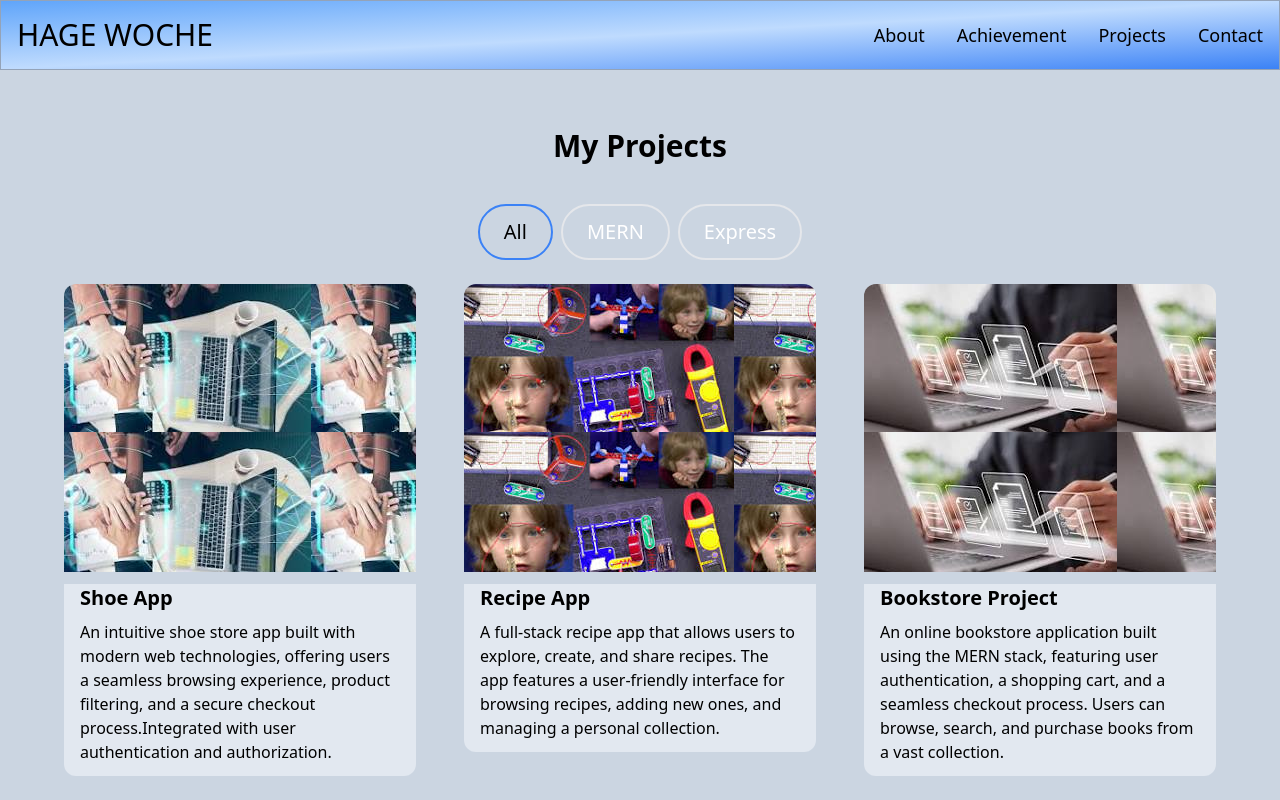
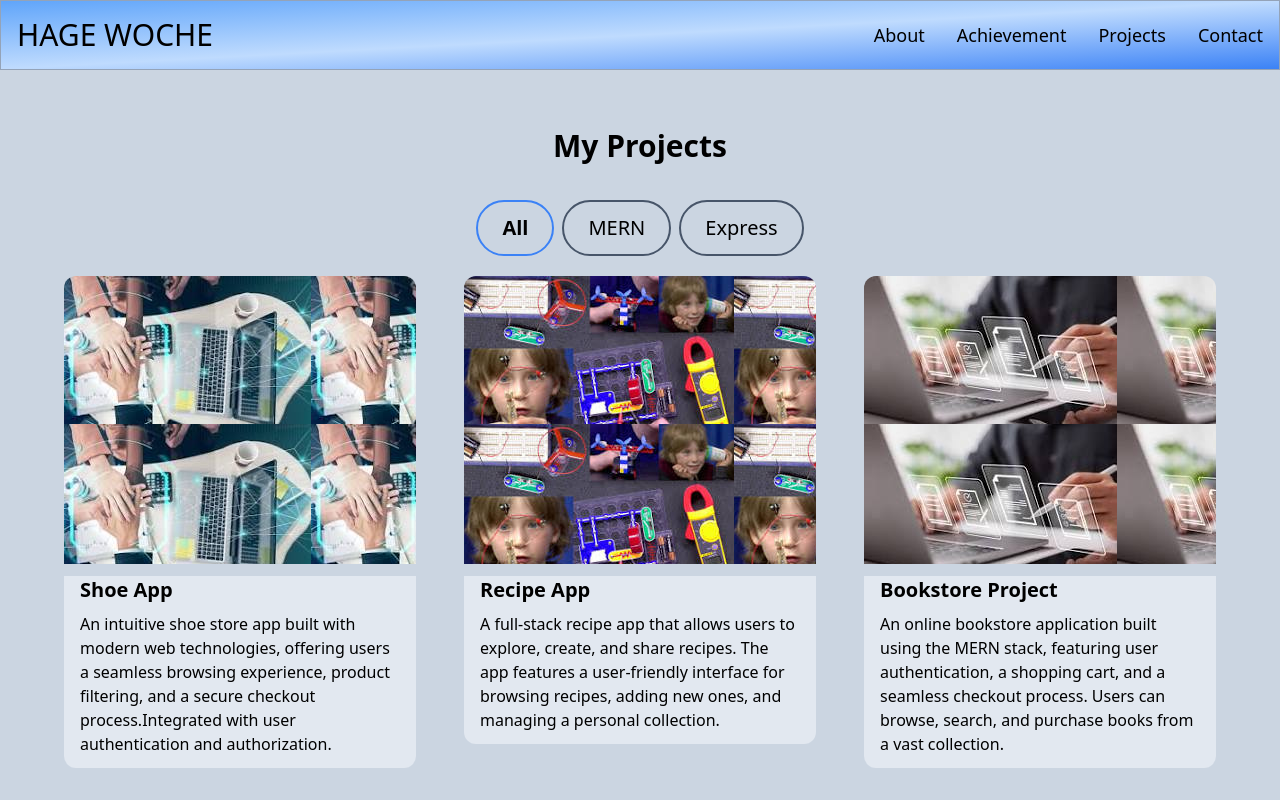
Before and after one commit to Hage714/Personal-portfolio, a Next.js app: page /projectssection in a window 1280 px wide. Shown: the top 800 px of the page. Built offline with nearby package versions, Linux system fonts and the light colour scheme.

Commit message:
New changes in deployment

```diff
--- a/pages/emailsection.js
+++ b/pages/emailsection.js
@@ -56,7 +56,7 @@ const EmailSection = () => {
             >
                 <div className="absolute inset-0 flex justify-center items-center"></div>
                 <div className="z-10">
-                    <h5 className="text-xl font-bold text-black my-2">Let's connect</h5>
+                            <h5 className="text-xl font-bold text-black my-2">Let us connect</h5>
                     <p className="mb-4 max-w-md text-black">
                         I’m always excited to connect with fellow developers, tech
                         enthusiasts, and potential collaborators. Whether you have a
@@ -123,7 +123,7 @@ const EmailSection = () => {
                             <textarea
                                 name="message"
                                 className="border-2 text-black border-gray-400 p-2 w-full"
-                                placeholder="Let's talk about ..."
+                                        placeholder="Let&apos;s talk about ..."
                                 rows="4"
                             />
                         </div>
--- a/pages/index.js
+++ b/pages/index.js
@@ -37,7 +37,7 @@ export default function Home() {
               />{" "}
             </h1>
             <p className="text-gray-800 text-base sm:text-lg lg:text-xl mb-6">
-              I am Hage Woche, a software developer with a specialization in JavaScript. I create innovative solutions that solve real-world problems and enhance user experiences. Explore my work to see how I bring ideas to life through code, and feel free to reach out if you're interested in collaborating or learning more about my projects. Let's build something amazing together!
+              I am Hage Woche, a software developer with a specialization in JavaScript. I create innovative solutions that solve real-world problems and enhance user experiences. Explore my work to see how I bring ideas to life through code, and feel free to reach out if you are interested in collaborating or learning more about my projects.Let us build something amazing together!
             </p>
             <div>
               <a href="#contact">
--- a/pages/projectcard.js
+++ b/pages/projectcard.js
@@ -17,7 +17,7 @@ const ProjectCard = ({ imgUrl, title, description, gitUrl, previewUrl }) => {
 
             </div>
             <div className='text-black rounded-b-xl mt-3 bg-slate-200 px-4 pb-3'>
-                <h5 className="text-xl font-semibold mb-2">{title}</h5>
+                <h5 className="text-xl font-semibold mb-2 hover:underline">{title}</h5>
                 <p className='text-black'>{description}</p>
             </div>
         </div>
--- a/pages/projectssection.js
+++ b/pages/projectssection.js
@@ -2,9 +2,8 @@
 import React, { useState, useRef } from "react";
 import Navbar from "@/components/Navbar";
 import Footer from "@/components/Footer";
-
-import ProjectCard from "./ProjectCard";
-import ProjectTag from "./ProjectTag";
+import ProjectCard from "./projectcard";
+import ProjectTag from "./projecttag";
 import { motion, useInView } from "framer-motion";
 
 const projectsData = [
@@ -94,18 +93,18 @@ const ProjectsSection = () => {
                         <h2 className="text-black text-center text-3xl font-bold mb-4 hover:underline hover:text-slate-500">
                     My Projects
                 </h2>
-                <div className="text-black flex flex-row justify-center items-center gap-2 py-6">
-                    <ProjectTag
+                <div className=" flex flex-row justify-center items-center gap-2 py-5 ">
+                            <ProjectTag
                         onClick={handleTagChange}
                         name="All"
-                        isSelected={tag === "All"}
+                        isSelected={tag === "All"} className="text-black"
                     />
-                    <ProjectTag
+                            <ProjectTag
                         onClick={handleTagChange}
                         name="MERN"
                                 isSelected={tag === "MERN"}
                     />
-                    <ProjectTag
+                            <ProjectTag
                         onClick={handleTagChange}
                         name="Express"
                                 isSelected={tag === "Express"}
--- a/pages/projecttag.js
+++ b/pages/projecttag.js
@@ -1,12 +1,17 @@
 import React from 'react'
 
 const ProjectTag = ({ name, onClick, isSelected }) => {
-    const buttonStyles = isSelected ? "text-red border border-blue-500"
-        : "text-white hover:border-white";
+    // Apply border and text color based on isSelected
+    const buttonStyles = isSelected ? "border-blue-500 text-black font-bold" : "border-slate-600 text-black hover:border-white";
 
     return (
-        <button className={`${buttonStyles} rounded-full border-2 px-6 py-3 text-xl cursor-pointer`} onClick={() => onClick(name)}>{name}</button>
+        <button
+            className={`${buttonStyles} rounded-full border-2 px-6 py-3 text-xl cursor-pointer`}
+            onClick={() => onClick(name)}
+        >
+            {name}
+        </button>
     )
 }
 
-export default ProjectTag
+export default ProjectTag;
```
Also changed, not shown: .eslintrc.json, 1 other file (tests, documents, lock files or other folders).
